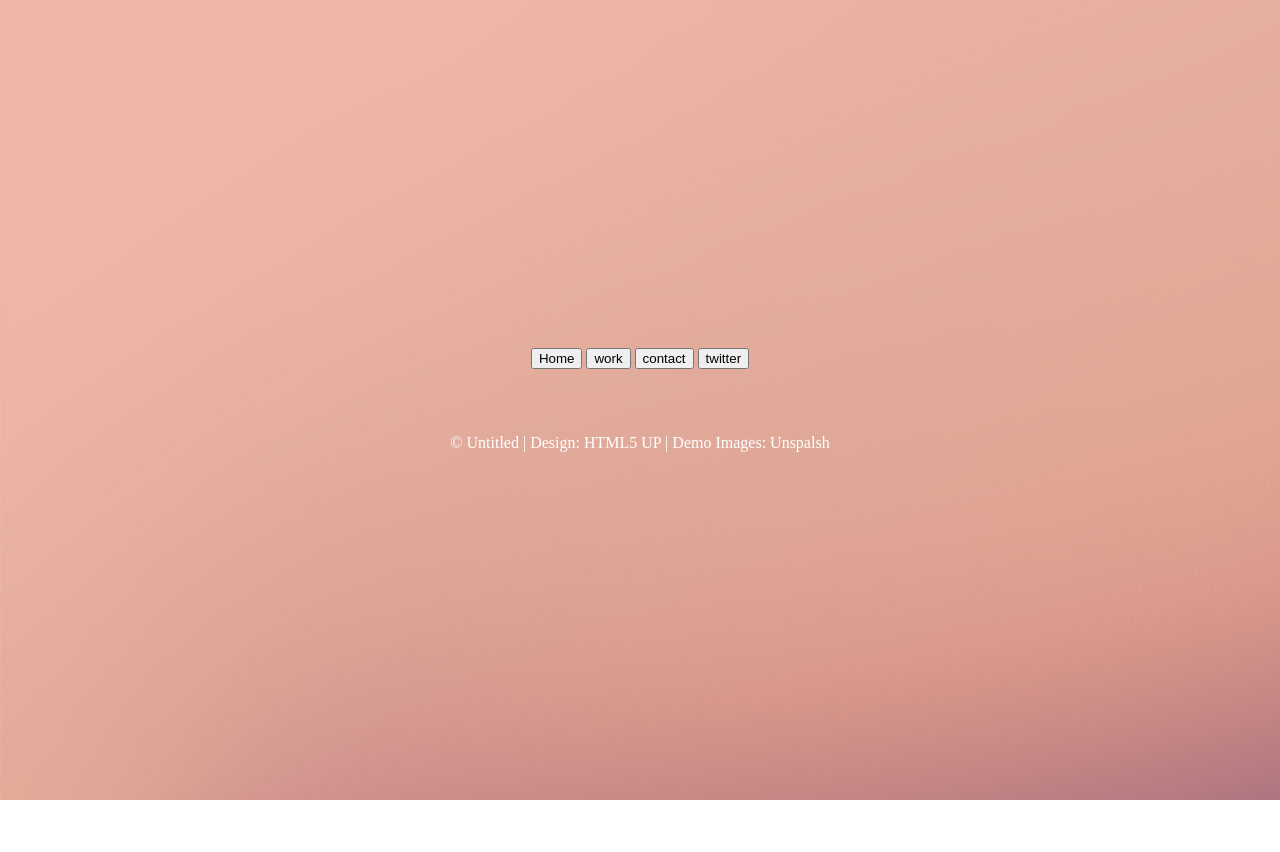
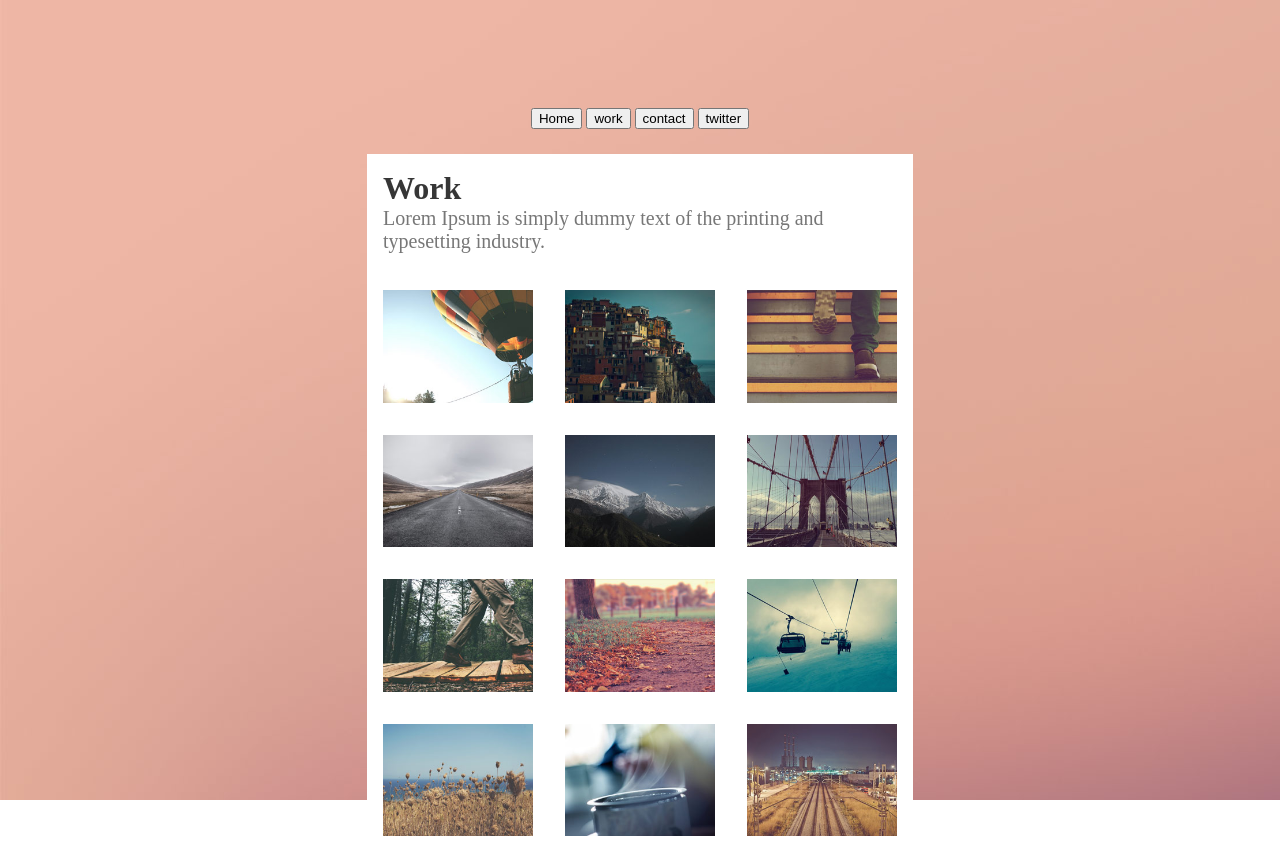
Before and after one commit to hardikarora2311/astral-portfolio, a plain HTML site: page index.html in a window 1280 px wide. Both pictures are taken after a click on the button "work". Before the commit the page ends 800 px from the top, so only its background shows below. Drawn offline with Linux system fonts and the light colour scheme.

Commit message:
added work section
added work section  and event listeners

```diff
--- a/app.js
+++ b/app.js
@@ -9,6 +9,7 @@ const contactSec= document.querySelector(".contact-sec")
 
 homeBtn.addEventListener("click", function(){
     homeSec.style.display= "flex"
+    workSec.style.display= "none"
 })
 
 
@@ -16,5 +17,5 @@ homeBtn.addEventListener("click", function(){
 workBtn.addEventListener("click", function(){
     homeSec.style.display= "none"
     // contactSec.style.display="none"
-    // workSec.style.display= "flex"
+    workSec.style.display= "flex"
 })
--- a/index.html
+++ b/index.html
@@ -22,12 +22,35 @@
 		    </div>
 			<img class="hero-img" src="/assets/images/me.jpg">
 		</section>
-		<section class="work-sec"></section>
+		<section class="work-sec">
+			<div id="work-text">
+			    <strong>Work</strong>
+		        <small>Lorem Ipsum is simply dummy text of the printing and typesetting industry.</small>
+		    </div>
+			<div class="images">
+				<img class="image" src="/assets/images/pic01.jpg">
+				<img class="image" src="/assets/images/pic02.jpg">
+				<img class="image" src="/assets/images/pic03.jpg">
+				<img class="image" src="/assets/images/pic04.jpg">
+				<img class="image" src="/assets/images/pic05.jpg">
+				<img class="image" src="/assets/images/pic06.jpg">
+				<img class="image" src="/assets/images/pic07.jpg">
+				<img class="image" src="/assets/images/pic08.jpg">
+				<img class="image" src="/assets/images/pic09.jpg">
+				<img class="image" src="/assets/images/pic10.jpg">
+				<img class="image" src="/assets/images/pic11.jpg">
+				<img class="image" src="/assets/images/pic12.jpg">
+
+
+			</div>
+		</section>
 		<section class="contact-sec"></section>
 		<div class="info">
             © Untitled | Design: HTML5 UP | Demo Images: Unspalsh
 		</div>
+
 	</container>
+	<footer></footer>
 
 
 
--- a/style.css
+++ b/style.css
@@ -13,10 +13,11 @@
     justify-content: center;
     align-items: center;
     background-image:url("/assets/images/bg.jpg");
+
 }
 
 .nav-bar{
-    margin-bottom: 20px;
+    margin: 25px;
 }
 
 .info{
@@ -24,7 +25,9 @@
     margin-top: 45px;
 }
 
-
+footer{
+    background-color: #ffffff;
+}
 
 /* images */
 .hero-img{
@@ -67,3 +70,38 @@ small{
 
 
 /* work section */
+
+.work-sec{
+    position:  relative;
+    display: none;
+    flex-direction: column;
+    background-color: #ffffff;
+    height: 500px;
+    width: 546px;
+
+}
+
+.images{
+    position: absolute;
+    background-color: #ffffff;
+    display: flex;
+    flex-wrap: wrap;
+    /* grid-template-columns: auto auto auto; */
+    top: 120px;
+}
+
+.image{
+    width: 150px;
+    padding: 1em;
+}
+
+#work-text{
+    display: flex;
+    flex-direction: column;
+    padding: 1em;
+    flex-wrap: wrap;
+}
+
+#work-text strong{
+    font-size: 32px;
+}
```
